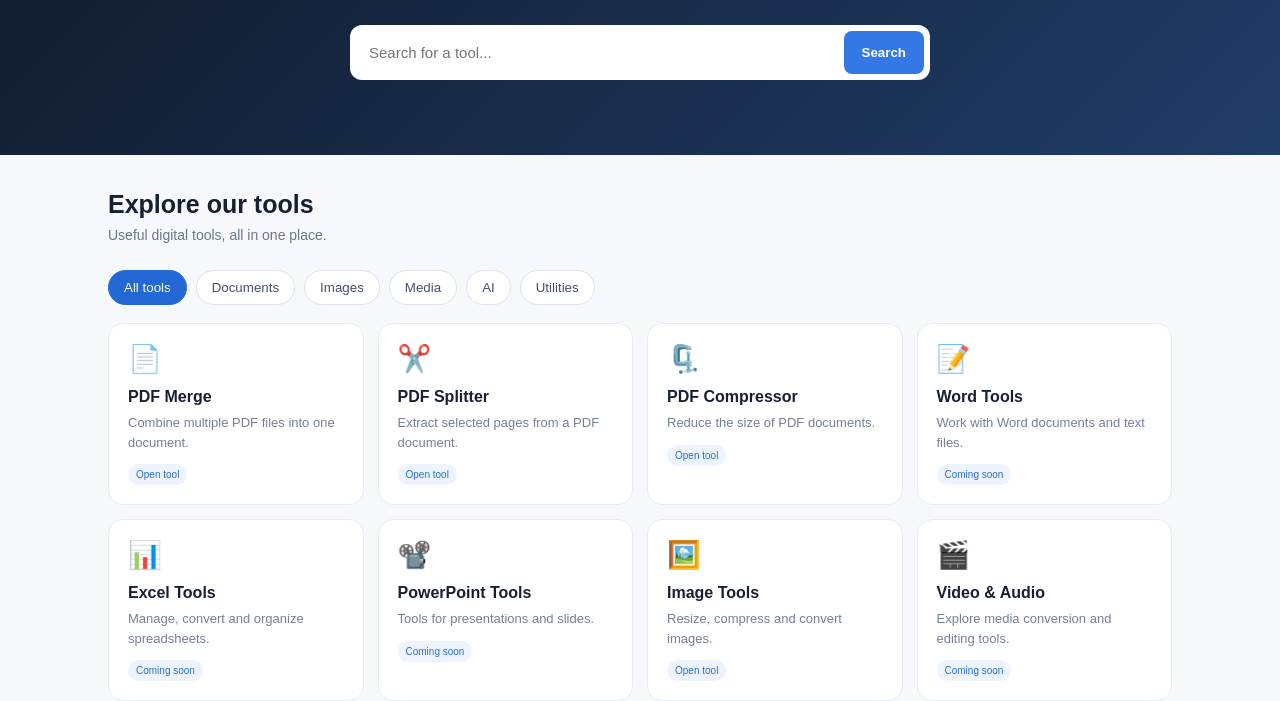
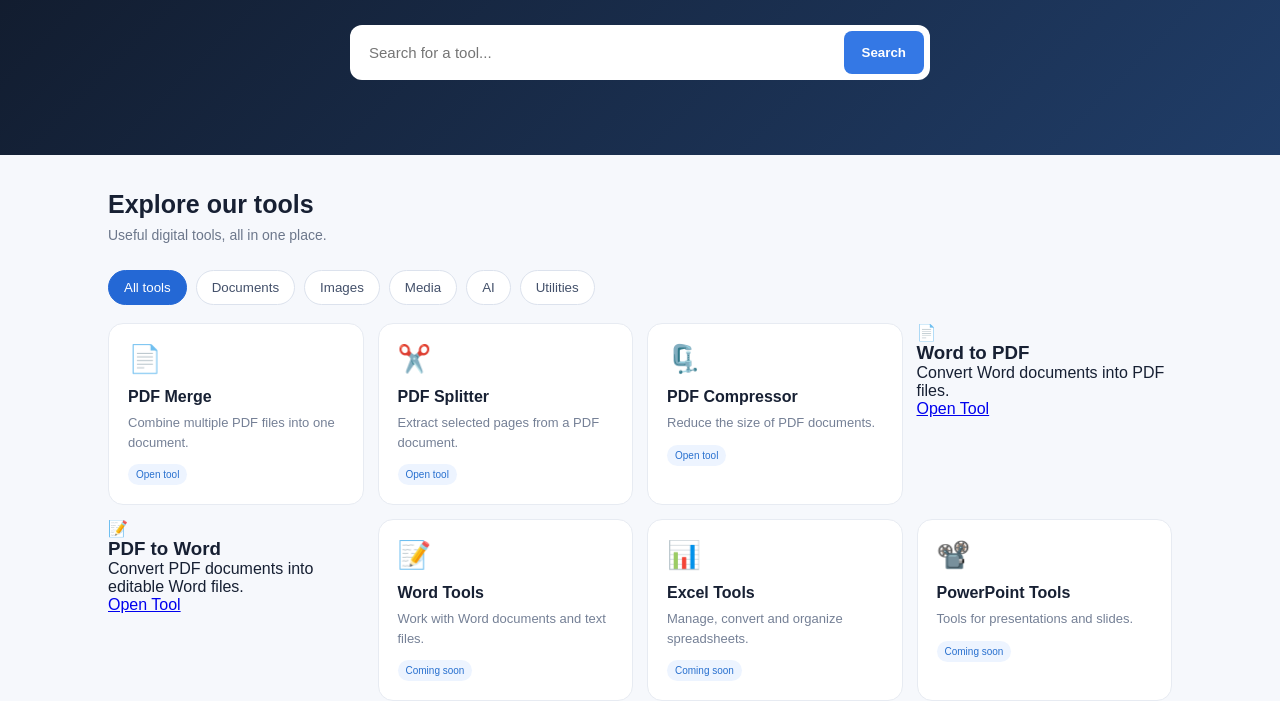
Before and after one commit to toptenquestaj-lang/docunest, a plain HTML site: page index.html in a window 1280 px wide. Shown: the part 278-979 px from the top of the page. Drawn offline with Linux system fonts and the light colour scheme.

Commit message:
Update index.html

```diff
--- a/index.html
+++ b/index.html
@@ -105,6 +105,20 @@ footer p{margin:7px}
 <span class="tag">Open tool</span>
 </a>
 
+<div class="tool-card" data-name="Word to PDF Converter" data-category="Documents">
+  <div class="tool-icon">📄</div>
+  <h3>Word to PDF</h3>
+  <p>Convert Word documents into PDF files.</p>
+  <a href="word-to-pdf.html" class="tool-btn">Open Tool</a>
+</div>
+
+<div class="tool-card" data-name="PDF to Word Converter" data-category="Documents">
+  <div class="tool-icon">📝</div>
+  <h3>PDF to Word</h3>
+  <p>Convert PDF documents into editable Word files.</p>
+  <a href="pdf-to-word.html" class="tool-btn">Open Tool</a>
+</div>
+
 
 
 <a class="tool" href="#" data-category="documents" data-name="word documents converter editor">
```
